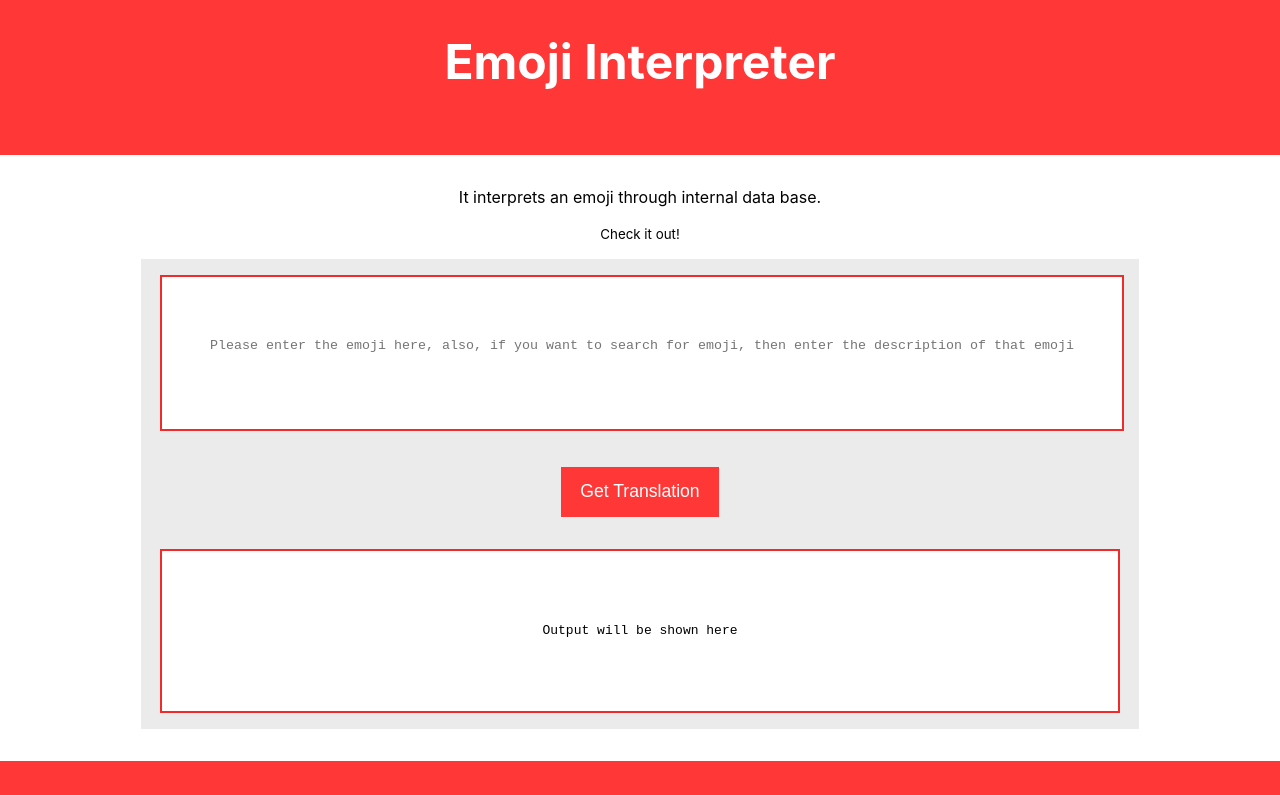
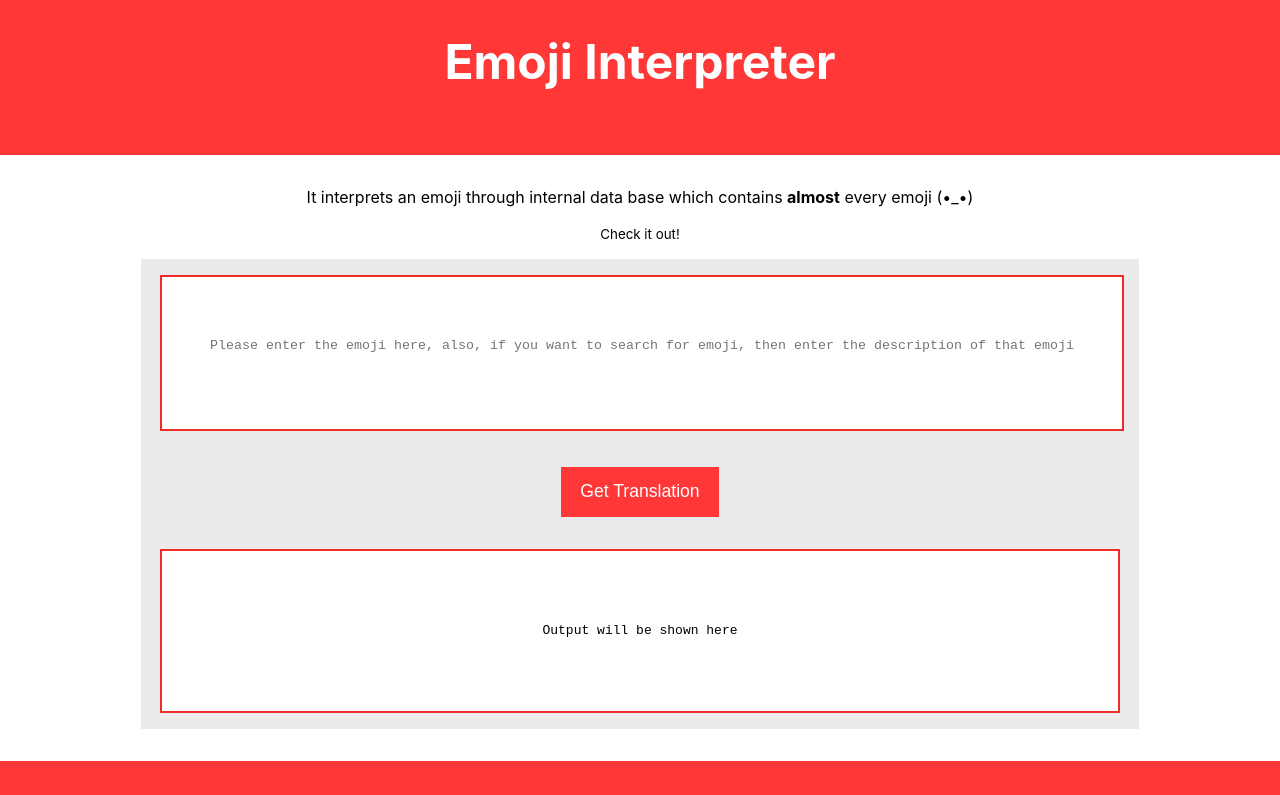
Before and after one commit to AbhijeetSingla/emoji-interpreter, a React (Create React App) app: page / in a window 1280 px wide. Shown: the top 795 px of the page. Built offline with nearby package versions, Linux system fonts and the light colour scheme.

Commit message:
feat: string search

```diff
--- a/src/App.jsx
+++ b/src/App.jsx
@@ -37,8 +37,11 @@ function App() {
   }
 
   function getInterpretation (object, str) {
-    setTextInput(str ? str.trim() : null);
-    const searchString = object[str] ? object[str] : Object.keys(object).find(key => object[key] === str);
+    const split = str.split(" ").filter((element) => element !== '').map((element) => element = element.trim());
+    console.log(split);
+    const string = new RegExp(split);  //!does not work
+    console.log(string);
+    const searchString = object[str] ? object[str] : Object.keys(object).find(key => object[key].match(string)); //*idhar hi foreach function
     setTextOutput(searchString ? searchString : "Sorry, couldn't find what you are looking for :(");
   }
 
@@ -47,7 +50,7 @@ function App() {
   return (
     <div>
       <div className="container-center section-base center-text">
-        <p>It interprets an emoji through internal data base.</p>
+        <p>It interprets an emoji through internal data base which contains <strong>almost</strong> every emoji (•_•)</p>
         <small>Check it out!</small>
       </div>
       <div className='container-center section-offwhite'>
```
